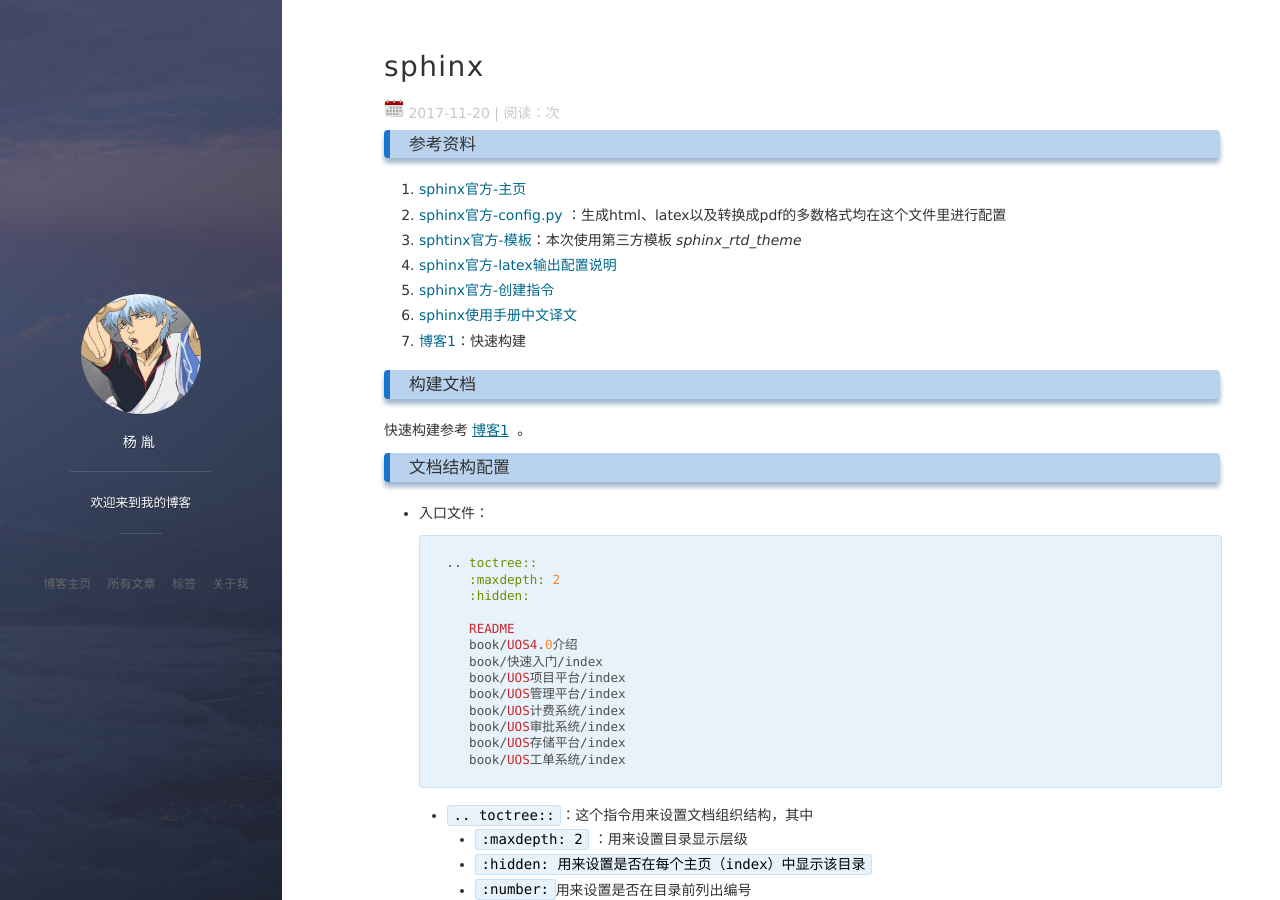
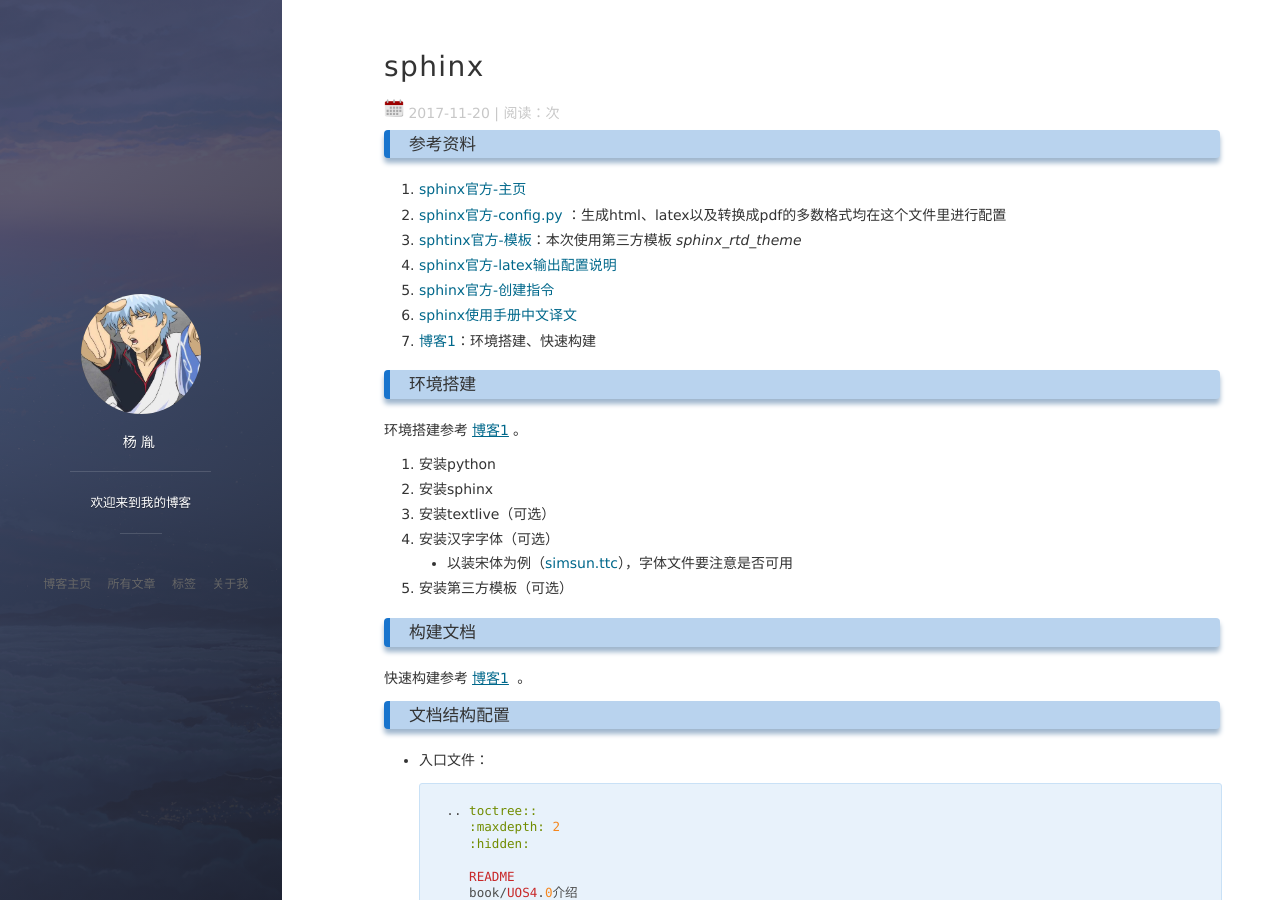
Before and after one commit to ginnko/old-blog, a Jekyll site: the page built from _posts/2017-11-20-sphinx.md, in a window 1280 px wide and 900 px high. Built offline with Jekyll 4.4.1, drawn with Linux system fonts in a browser that asks for light colours; nearby versions of some CDN libraries; Markdown is read by kramdown in place of the engine named in the settings; comment, search, counter and statistics services are not loaded.

Commit message:
add the method to install chinese font under ubuntu

```diff
--- a/_posts/2017-11-20-sphinx.md
+++ b/_posts/2017-11-20-sphinx.md
@@ -12,9 +12,17 @@
 4. [sphinx官方-latex输出配置说明](http://www.sphinx-doc.org/en/stable/latex.html)
 5. [sphinx官方-创建指令](http://zh-sphinx-doc.readthedocs.io/en/latest/invocation.html)
 6. [sphinx使用手册中文译文](http://zh-sphinx-doc.readthedocs.io/en/latest/invocation.html)
-7. [博客1](https://www.cnblogs.com/zzqcn/p/5096876.html)：快速构建
+7. [博客1](https://www.cnblogs.com/zzqcn/p/5096876.html)：环境搭建、快速构建
 
 
+### 环境搭建
+环境搭建参考[博客1](https://www.cnblogs.com/zzqcn/p/5096876.html)。
+1. 安装python
+2. 安装sphinx
+3. 安装textlive（可选）
+4. 安装汉字字体（可选）
+  - 以装宋体为例（[simsun.ttc](http://blog.csdn.net/wxwpxh/article/details/50532363)），字体文件要注意是否可用
+5. 安装第三方模板（可选）
 
 ### 构建文档
 
```
